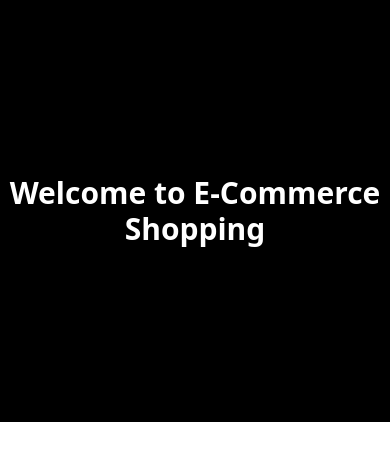
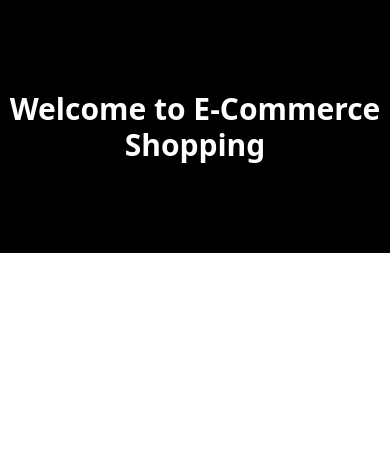
Before and after one commit to Jay116046/Ecommerce-_Project, a React (Vite) app in the folder Client/: page /auth in a window 390 px wide. Shown: the top 460 px of the page. Built offline with nearby package versions, Linux system fonts and the light colour scheme; no server answers.

Commit message:
update login page

```diff
--- a/Client/src/Components/AuthLayout.jsx
+++ b/Client/src/Components/AuthLayout.jsx
@@ -4,7 +4,7 @@ function AuthLayout() {
     return(
         <>
             <div className="flex lg:flex-row flex-col  items-center h-screen ">
-                <div className="bg-black text-center text-white w-full lg:w-[50%] h-[50%] lg:h-full flex justify-center items-center font-bold text-3xl lg:text-5xl mb-24 lg:mb-0">
+                <div className="bg-black text-center text-white w-full lg:w-[50%] h-[30%] lg:h-full flex justify-center items-center font-bold text-3xl lg:text-5xl mb-8 lg:mb-0">
                         Welcome to E-Commerce Shopping
                 </div>
                 <Outlet />
--- a/Client/src/Components/shopping-view/Shopping_Header.jsx
+++ b/Client/src/Components/shopping-view/Shopping_Header.jsx
@@ -33,15 +33,17 @@ function MenuItems() {
     }
 
     return <>
-        <nav className="flex flex-col mb-3 lg:mb-0 lg:items-center gap-6 lg:flex-row">
+        <nav className="flex flex-col mb-3 lg:mb-0 lg:items-center gap-6 lg:flex-row p-4 pt-12">
             {
                 shoppingViewHeaderMenuItems.map((menuItem) => (
+                    <>
                     <Label
                         onClick={() => handleNavigate(menuItem, "category")}
                         key={menuItem.id}
-                        className="text-lg font-medium cursor-pointer">
+                        className="text-lg font-medium cursor-pointer border-b-2 ">
                         {menuItem.label}
                     </Label>
+                    </>
                 ))
             }
         </nav>
@@ -132,7 +134,7 @@ function Shopping_Header() {
                             <span className="sr-only">Toggle header menu</span>
                         </Button>
                     </SheetTrigger>
-                    <SheetContent side="right" className="w-full max-w-xs p-2 bg-slate-200">
+                    <SheetContent side="right" className="w-full max-w-xs p-2 bg-slate-50">
                         <MenuItems />
                     </SheetContent>
                 </Sheet>
```
